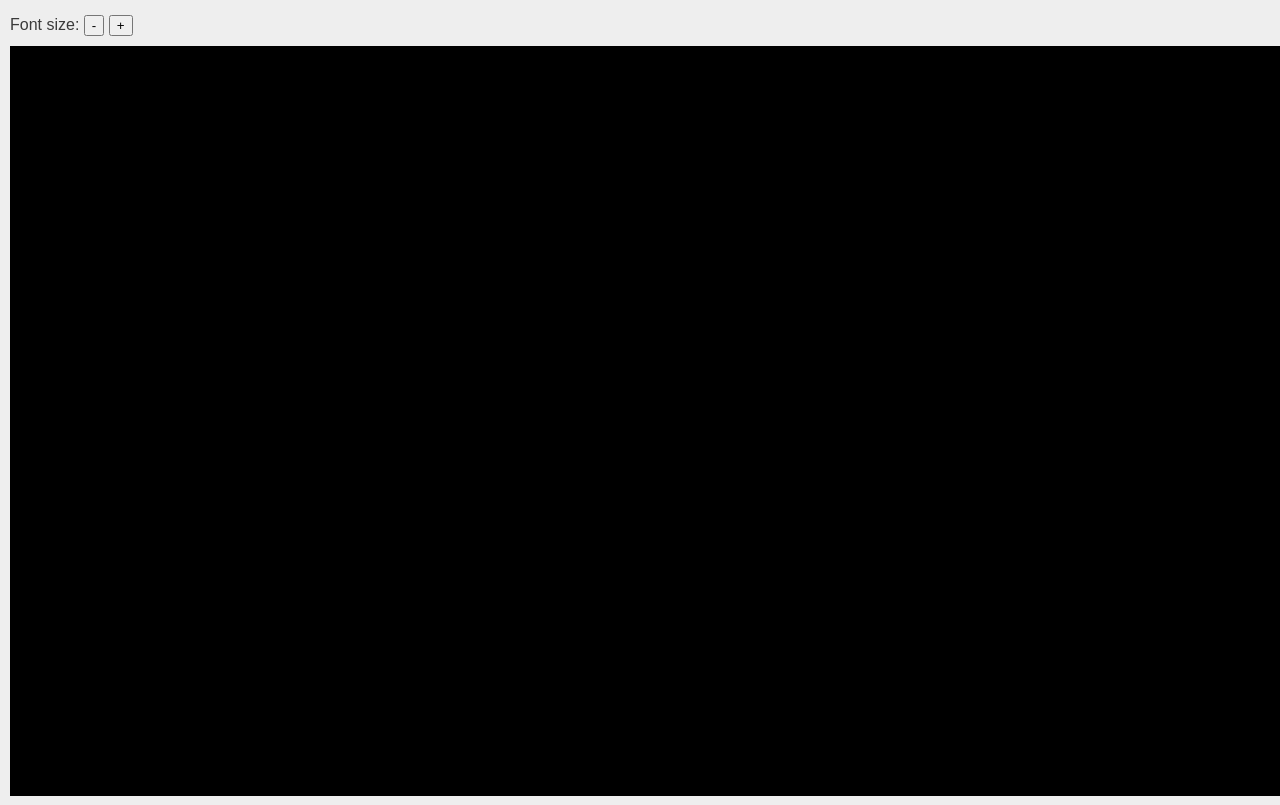
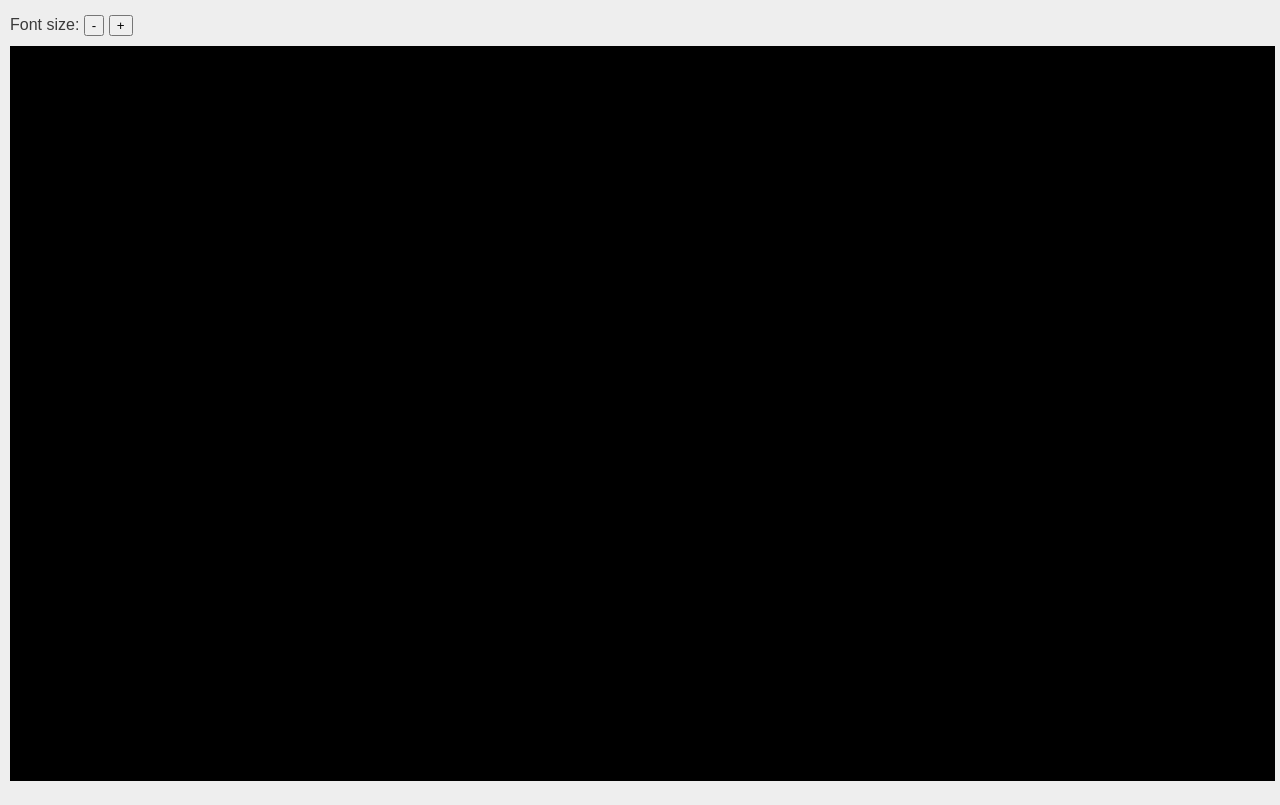
Before and after one commit to opsi-org/opsiconfd, a plain HTML site: page opsiconfd_data/static/log_viewer.html in a window 1280 px wide. Drawn offline with Linux system fonts and the light colour scheme.

Commit message:
[chg] minor css changes

```diff
--- a/opsiconfd_data/static/opsiconfd.css
+++ b/opsiconfd_data/static/opsiconfd.css
@@ -1,6 +1,6 @@
 html, body {
-	width: calc(100vw - 10px);
-	height: calc(100vh - 10px);
+	width: calc(100vw - 15px);
+	height: calc(100vh - 15px);
 	margin: 0px;
 	padding: 0px;
 	font-family: Arial, Helvetica, sans-serif;
@@ -47,7 +47,7 @@ li {
 
 #log-container {
 	width: 100%;
-	height: calc(100% - 40px);
+	height: calc(100% - 50px);
 	margin: 10px;
 	overflow: scroll;
 	/*line-height: 0.9;*/
```
